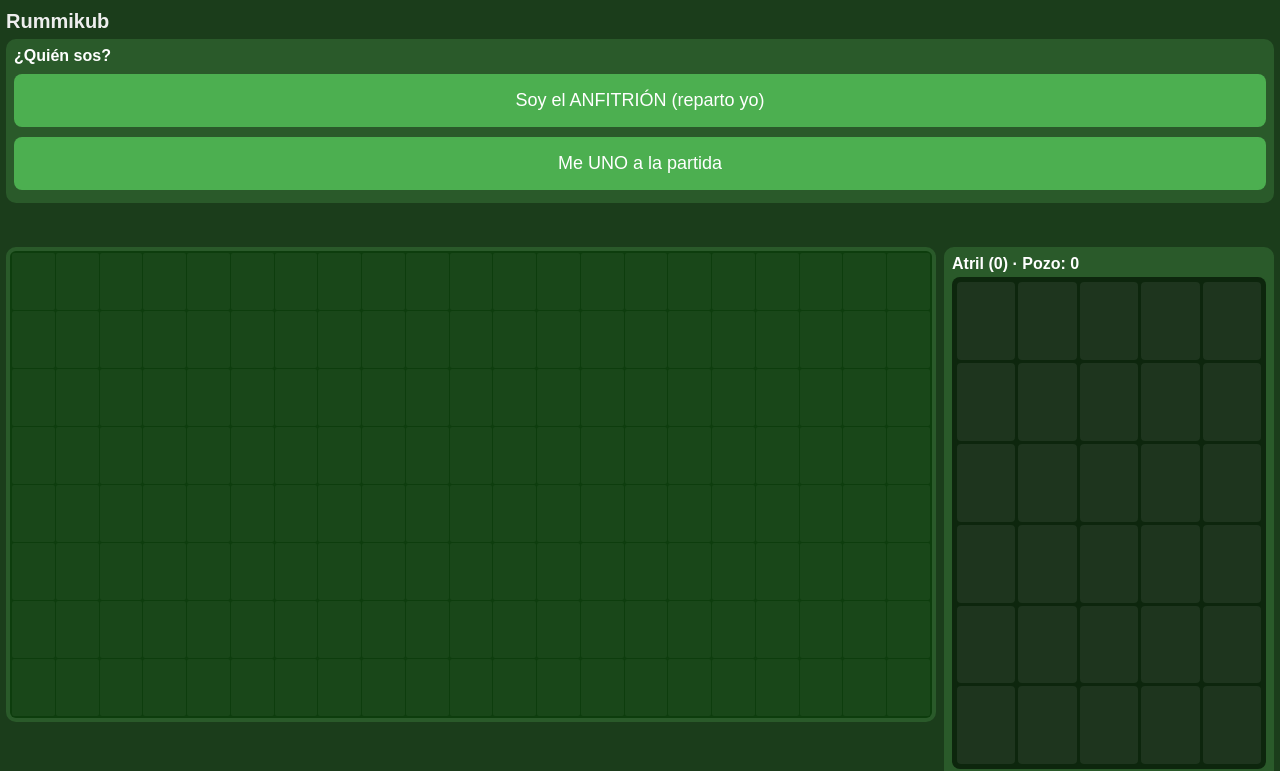
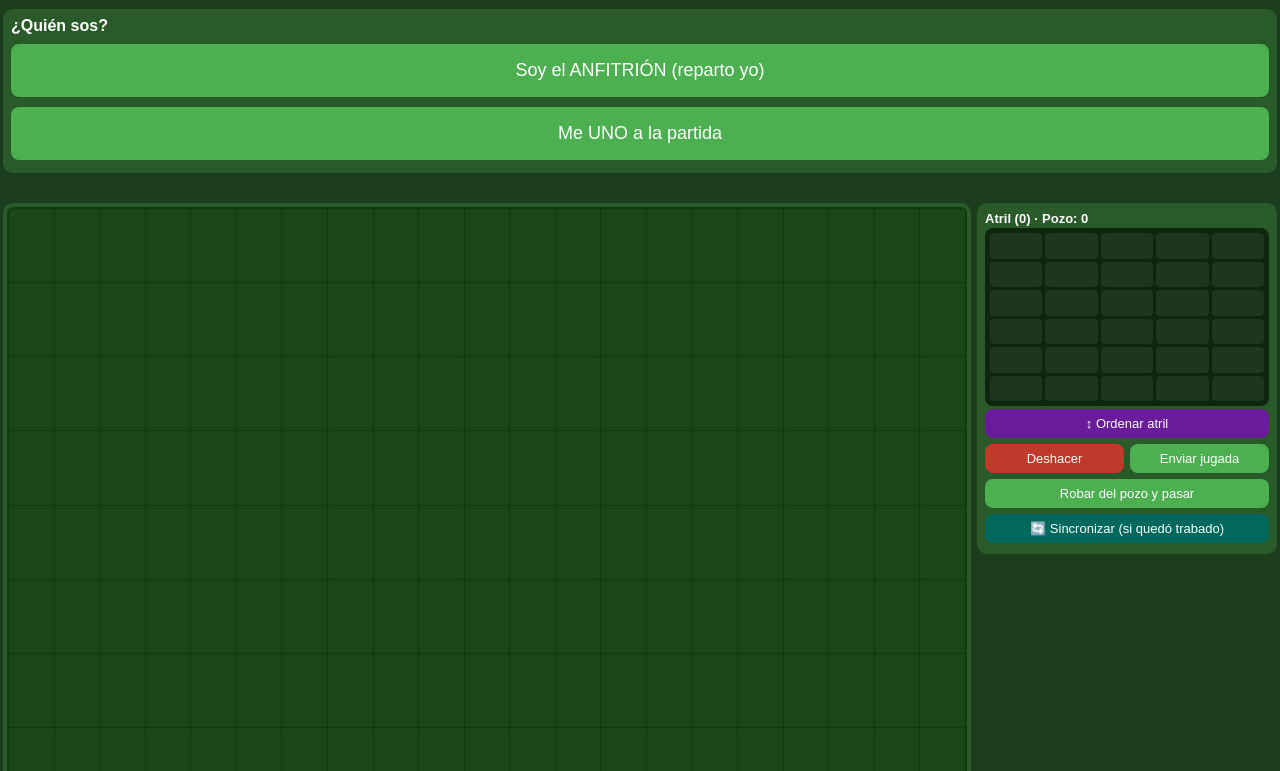
Before and after one commit to profehugotdf/RummikubHugo, a plain HTML site: page index.html in a window 1280 px wide. Both pictures are taken after a click on the button "↕ Ordenar atril". Shown: the top 771 px of the page. Drawn offline with nearby package versions, Linux system fonts and the light colour scheme.

Commit message:
Update index.html

```diff
--- a/index.html
+++ b/index.html
@@ -39,11 +39,11 @@
   details summary { cursor:pointer; padding:6px 0; }
   #cam { width:100%; border-radius:8px; background:#000; }
 
-  #mesa { display:grid; grid-template-columns:repeat(21, 1fr); gap:1px; background:#0d3d0d; padding:2px; border-radius:6px; }
+  #mesa { display:grid; grid-template-columns:repeat(21, minmax(0,1fr)); gap:1px; background:#0d3d0d; padding:2px; border-radius:6px; }
   #mesa .celda { aspect-ratio:3/4; background:rgba(255,255,255,.05); border-radius:2px; }
   #mesa .ficha { font-size:clamp(8px, 2.5vw, 19px); font-weight:900; border-radius:2px; box-shadow:0 1px 1px rgba(0,0,0,.4); }
 
-  #atril { display:grid; grid-template-columns:repeat(10, 1fr); gap:3px; background:#0d260d; padding:5px; border-radius:8px; }
+  #atril { display:grid; grid-template-columns:repeat(10, minmax(0,1fr)); gap:3px; background:#0d260d; padding:5px; border-radius:8px; }
   #atril .celda { aspect-ratio:3/4; background:rgba(255,255,255,.07); border-radius:4px; }
   #atril .ficha { font-size:clamp(14px, 4.4vw, 27px); font-weight:900; border-radius:4px; box-shadow:0 2px 3px rgba(0,0,0,.45); }
 
@@ -59,14 +59,29 @@
   .bloqueado { pointer-events:none; opacity:.9; }
 
   @media (orientation: landscape) {
-    #zonaJuego { display:grid; grid-template-columns: 1fr 330px; gap:8px; align-items:start; }
-    #zonaJuego #estadoTurno { grid-column: 1 / -1; }
-    #zonaJuego #msgValidacion { grid-column: 1 / -1; }
-    #zonaJuego > .paso:nth-of-type(1) { grid-column: 1; }
-    #zonaJuego > .paso:nth-of-type(2) { grid-column: 2; }
-    #mesa .ficha { font-size:clamp(8px, 1.25vw, 20px); }
-    #atril { grid-template-columns:repeat(5, 1fr); }
-    #atril .ficha { font-size:clamp(14px, 2.4vw, 26px); }
+    body { padding:3px; }
+    h2 { display:none; }
+    #zonaEstado { padding:4px; margin:3px 0; }
+    #log { max-height:26px; min-height:0; font-size:10px; }
+    #zonaJuego { display:grid; grid-template-columns: 1fr 300px; gap:6px; align-items:start; }
+    #zonaJuego #estadoTurno { grid-column: 1 / -1; margin:2px 0; padding:4px; font-size:15px; }
+    #zonaJuego #msgValidacion { grid-column: 1 / -1; margin:2px 0; padding:4px; font-size:13px; }
+    #zonaJuego > .paso:nth-of-type(1) { grid-column: 1; margin:0; }
+    #zonaJuego > .paso:nth-of-type(2) { grid-column: 2; margin:0; padding:5px; }
+
+    /* la mesa se mide por ALTO: 8 filas siempre visibles */
+    #mesa { height:74vh; grid-auto-rows:minmax(0,1fr); max-width:calc(74vh / 8 * 0.75 * 21); margin:0 auto; }
+    #mesa .celda { aspect-ratio:auto; height:100%; }
+    #mesa .ficha { font-size:clamp(8px, 3.4vh, 22px); }
+
+    #atril { height:21vh; grid-auto-rows:minmax(0,1fr); grid-template-columns:repeat(5, minmax(0,1fr)); }
+    #atril .celda { aspect-ratio:auto; height:100%; }
+    #atril .ficha { font-size:clamp(12px, 4vh, 26px); }
+
+    #zonaJuego .titulo { font-size:13px; margin-bottom:2px; }
+    #zonaJuego button { padding:7px; margin:3px 0; font-size:13px; }
+    #btnNuevaPartida { font-size:14px; padding:9px; }
+    #btnSincronizar { font-size:11px; padding:5px; }
   }
 </style>
 </head>
@@ -314,7 +329,6 @@
     enviar({tipo:"estado",mesa,pozo:fichasEnPozo,turnoDe,numeroTurno});
   }
   else if(msg.tipo==="estado"){
-    // adopto siempre el estado más avanzado, aunque crea estar reproduciendo
     if(msg.numeroTurno > numeroTurno){
       reproduciendo=false;
       mesa=msg.mesa; fichasEnPozo=msg.pozo; turnoDe=msg.turnoDe; numeroTurno=msg.numeroTurno;
@@ -376,7 +390,8 @@
   for(const m of movimientos){ if(m.desdeAtril && m.ficha) idsNuevos.add(m.ficha.id); }
 
   if(!yaAbri){
-    if(movimientos.some(m=>m.origenMesa!=null))
+    // en la apertura puedo reacomodar MIS fichas nuevas, pero no tocar las que ya estaban
+    if(movimientos.some(m=>m.origenMesa!=null && !idsNuevos.has(m.ficha.id)))
       return {ok:false,motivo:"En la apertura solo podés bajar fichas de tu atril, sin tocar la mesa."};
     const bloquesTocados = bloques.filter(b => b.some(x => idsNuevos.has(x.ficha.id)));
     if(bloquesTocados.length===0)
@@ -440,7 +455,6 @@
 async function reproducirJugada(msg){
   reproduciendo=true; inicioReproduccion=Date.now(); actualizarUI();
   try{
-    // si la pantalla está oculta, aplico todo de una (sin animación)
     if(!document.hidden){
       for(const m of (msg.movimientos||[])){
         if(m.origenMesa!=null) mesa[m.origenMesa]=null;
```
